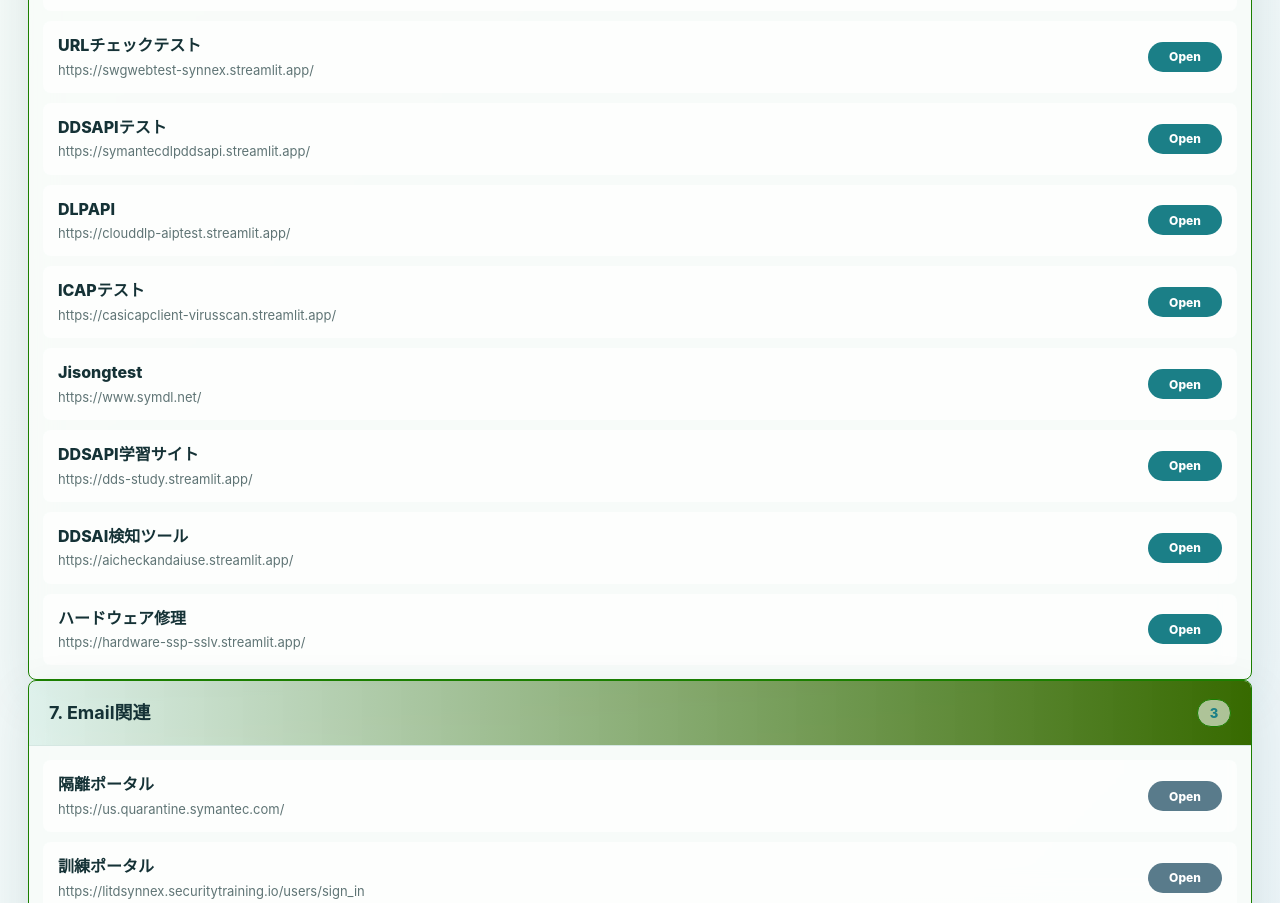
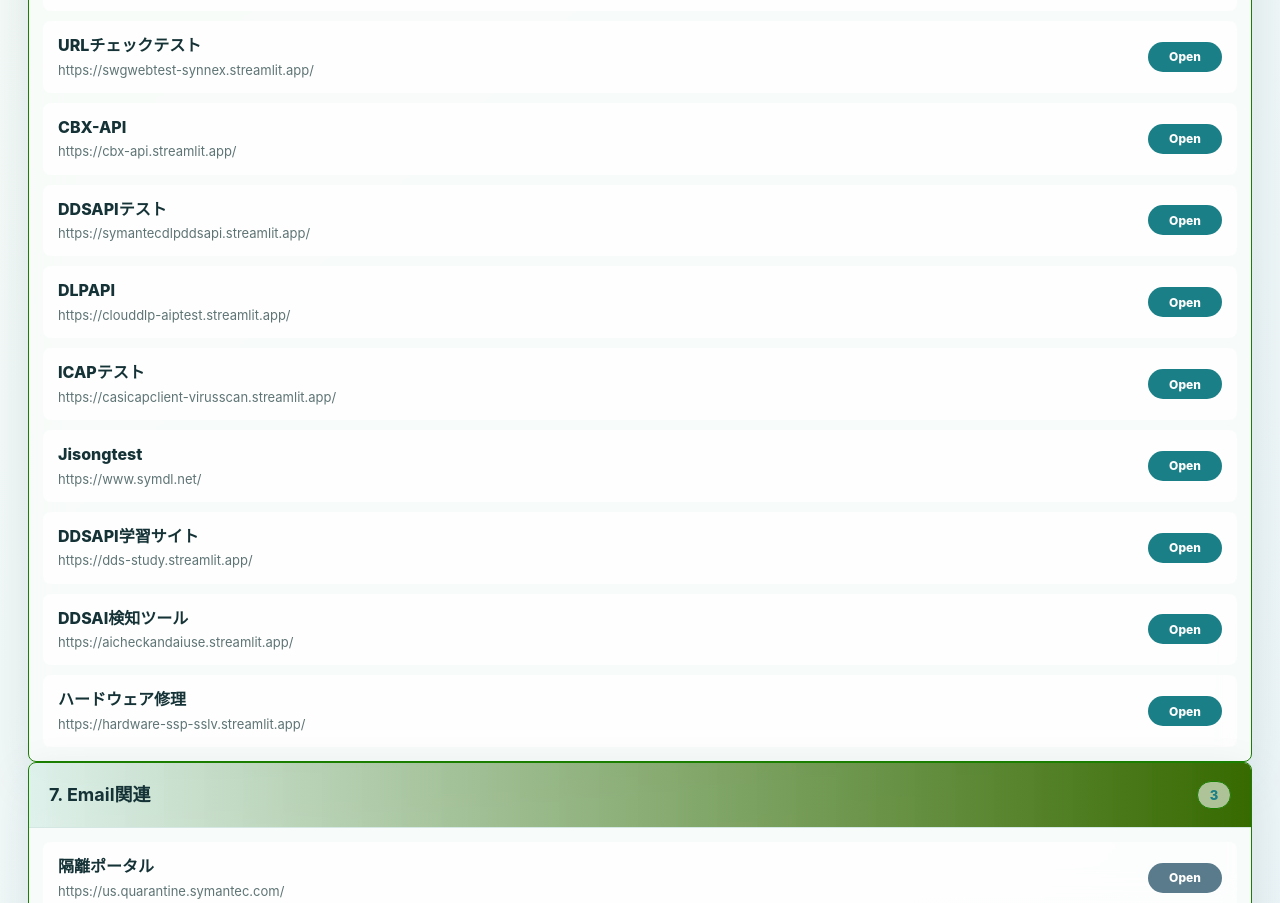
Before and after one commit to yinbaofu89-design/mewed, a plain HTML site: page index.html in a window 1280 px wide. Shown: the part 2798-3701 px from the top of the page. Drawn offline with Linux system fonts and the light colour scheme.

Commit message:
Update index.html

```diff
--- a/index.html
+++ b/index.html
@@ -993,6 +993,10 @@
 <span><span class="name">URLチェックテスト</span><span class="url">https://swgwebtest-synnex.streamlit.app/</span></span>
 <span class="badge">Open</span>
 </a>
+<a class="item" href="https://cbx-api.streamlit.app/" rel="noopener noreferrer" target="_blank">
+<span><span class="name">CBX-API</span><span class="url">https://cbx-api.streamlit.app/</span></span>
+<span class="badge">Open</span>
+</a>
 <a class="item" href="https://symantecdlpddsapi.streamlit.app/" rel="noopener noreferrer" target="_blank">
 <span><span class="name">DDSAPIテスト</span><span class="url">https://symantecdlpddsapi.streamlit.app/</span></span>
 <span class="badge">Open</span>
```
